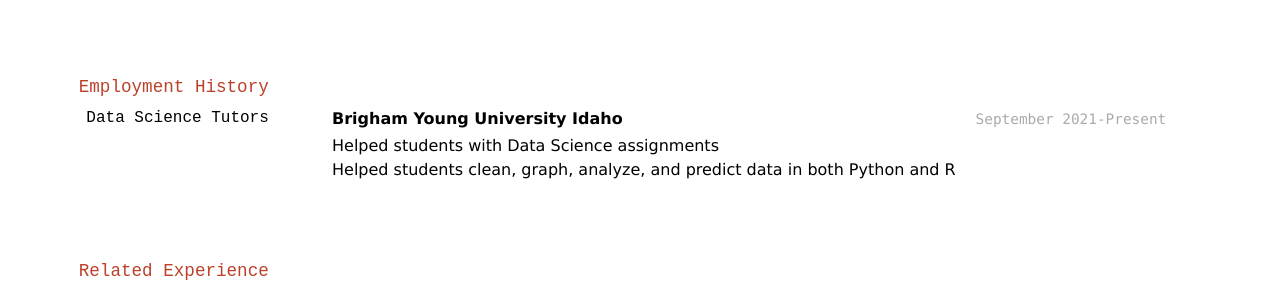
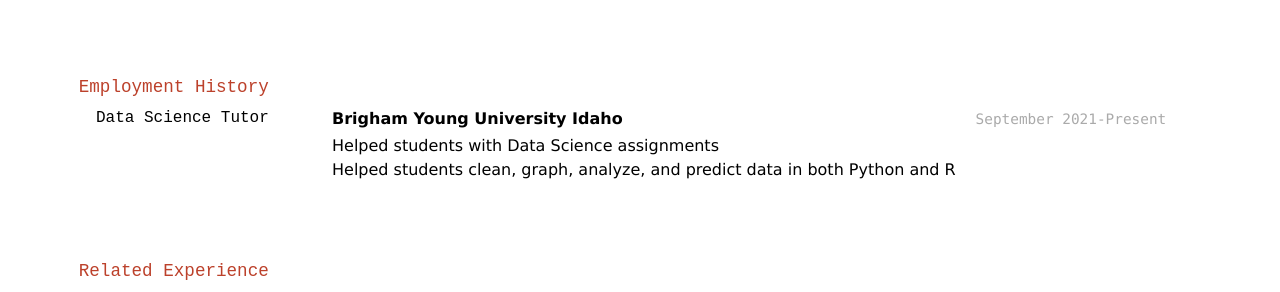
Before and after one commit to LHerrmeyer/herrmeyer_logan_resume, a Jekyll site: the page built from docs/index.md, in a window 1280 px wide. Shown: the part 359-651 px from the top of the page. Built offline with Jekyll 4.4.1, drawn with Linux system fonts in a browser that asks for light colours.

Commit message:
Update index.md

```diff
--- a/docs/index.md
+++ b/docs/index.md
@@ -26,7 +26,8 @@ Competent in R with dyplr and ggplot, Python with pandas and machine learning wi
 
 ## Employment History
 
-### Data Science Tutors
+### Data Science Tutor
+
 `September 2021-Present`
 __Brigham Young University Idaho__
 
```
